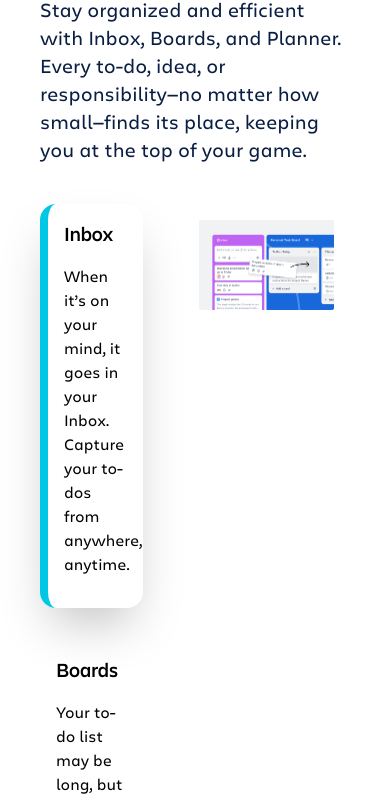
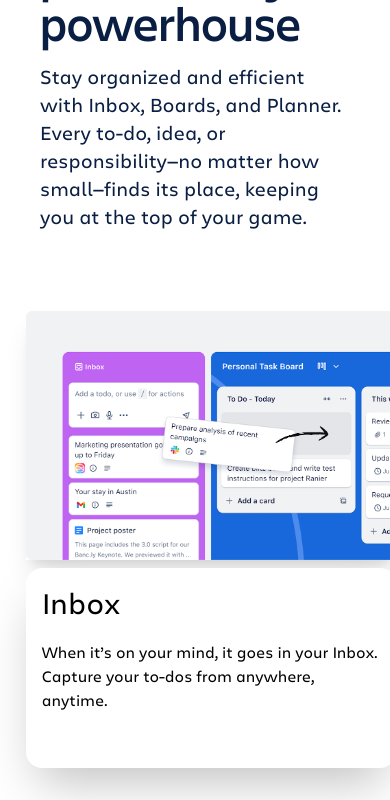
Before and after one commit to Zynalex9/taskflow, a React (Vite) app in the folder client/: page / in a window 390 px wide. Shown: the part 1156-1956 px from the top of the page. Built offline with nearby package versions, Linux system fonts and the light colour scheme.

Commit message:
Responsive

```diff
--- a/client/package.json
+++ b/client/package.json
@@ -15,6 +15,7 @@
     "lucide-react": "^0.503.0",
     "react": "^19.0.0",
     "react-dom": "^19.0.0",
+    "react-hook-form": "^7.56.1",
     "react-redux": "^9.2.0",
     "react-router-dom": "^7.5.1",
     "socket.io-client": "^4.8.1",
--- a/client/src/components/home/HeroSection.tsx
+++ b/client/src/components/home/HeroSection.tsx
@@ -27,7 +27,7 @@ const HeroSection = () => {
       <div className="w-full mt-6 lg:mt-0 lg:w-1/2 flex justify-center items-center">
         <video
           src="/n20-hero-cropped2.mov"
-          className="w-full h-full max-h-[400px] object-contain"
+          className="w-full h-full max-lg:h-[400px] object-contain"
           autoPlay
           muted
         />
--- a/client/src/components/home/Slider.tsx
+++ b/client/src/components/home/Slider.tsx
@@ -109,10 +109,12 @@ const Slider = () => {
           </button>
         </div>
       </div>
+      <div className="relative h-[500px] w-full px-30">
+
       {data.map(({ content, name, designation, sideText, logo }, idx) => (
         <div
-          className={`w-[90%] lg:w-[80%] m-auto flex flex-col lg:flex-row shadow-2xl shadow-black rounded-xl opacity-95 transition-opacity duration-200 ease-in ${
-            idx === currentSlideIndex ? "block opacity-100" : "hidden opacity-0"
+          className={`h-[350px] lg:h-[500px] w-[90%] lg:w-[80%] absolute flex flex-col lg:flex-row shadow-2xl shadow-black rounded-xl transition-opacity duration-400 ease-in ${
+            idx === currentSlideIndex ? "opacity-100" : "opacity-0"
           }`}
         >
           <div className="left-side w-full lg:w-[65%] p-6">
@@ -138,6 +140,8 @@ const Slider = () => {
           </div>
         </div>
       ))}
+      </div>
+
       <div className="controls  w-[100%]  flex justify-center mt-10 lg:hidden">
         <div>
           <button onClick={prevSlide}>
--- a/client/src/components/home/Tabs.tsx
+++ b/client/src/components/home/Tabs.tsx
@@ -1,3 +1,4 @@
+import { ArrowLeft, ArrowRight } from "lucide-react";
 import { useState } from "react";
 
 interface IData {
@@ -5,6 +6,7 @@ interface IData {
   heading: string;
   description: string;
 }
+
 const Tabs = () => {
   const sectionData: IData[] = [
     {
@@ -26,10 +28,25 @@ const Tabs = () => {
         "Planner Drag, drop, get it done. Snap your top tasks into your calendar and make time for what truly matters.",
     },
   ];
+
   const [selectedIdx, setSelectedIdx] = useState<number>(0);
-  console.log();
+  const [currentIdx, setCurrentidx] = useState<number>(0);
+
+  const prevSlide = () => {
+    setCurrentidx((prev) =>
+      prev === 0 ? sectionData.length - 1 : prev - 1
+    );
+  };
+
+  const nextSlide = () => {
+    setCurrentidx((prev) =>
+      prev === sectionData.length - 1 ? 0 : prev + 1
+    );
+  };
+
   return (
     <div>
+      {/* Top Section */}
       <div className="top-sec font-charlie-text-r text-heading px-10 space-y-4">
         <h3 className="text-xl font-charlie-display-sm pt-10">TASKFLOW 101</h3>
         <h1 className="font-charlie-display-sm text-5xl">
@@ -41,13 +58,15 @@ const Tabs = () => {
           keeping you at the top of your game.
         </p>
       </div>
-      <div className="slider-div w-full flex gap-10 p-10">
+
+      {/* Desktop View */}
+      <div className="slider-div w-full flex gap-10 p-10 max-lg:hidden">
         <div className="left w-1/3 space-y-8">
           {sectionData.map(({ description, heading }, idx) => (
             <div
               key={idx}
               onClick={() => setSelectedIdx(idx)}
-              className={`font-charlie-text-r rounded-2xl transition-all duration-100 p-4 ${
+              className={`font-charlie-text-r rounded-2xl transition-all duration-200 cursor-pointer p-4 ${
                 selectedIdx === idx
                   ? "shadow-2xl border-l-8 border-[#00C7E5]"
                   : ""
@@ -61,7 +80,41 @@ const Tabs = () => {
           ))}
         </div>
         <div className="right w-[75%] rounded-lg p-4">
-          <img src={sectionData[selectedIdx].image} alt="" className="object-contain" />
+          <img
+            src={sectionData[selectedIdx].image}
+            alt=""
+            className="object-contain"
+          />
+        </div>
+      </div>
+
+      <div className="my-20 w-full mx-4 lg:hidden relative min-h-[500px]">
+        {sectionData.map((data, idx) => (
+          <div
+            key={idx}
+            className={`absolute top-0 left-0 w-full transition-opacity duration-700 ease-in-out ${
+              idx === currentIdx
+                ? "opacity-100 z-10"
+                : "opacity-0 z-0 pointer-events-none"
+            }`}
+          >
+            <div className="img">
+              <img
+                src={data.image}
+                alt=""
+                className="size-[95%] mx-auto shadow-xl"
+              />
+            </div>
+            <div className="p-4 space-y-5 font-charlie-text-r bg-white shadow-2xl w-[95%] mx-auto my-2 rounded-2xl min-h-[200px]">
+              <h1 className="text-3xl">{data.heading}</h1>
+              <p className="text-md mb-10">{data.description}</p>
+            </div>
+          </div>
+        ))}
+
+        <div className="w-full flex items-center justify-center absolute -bottom-8 left-0 pb-4 z-20">
+          <ArrowLeft onClick={prevSlide} className="mx-3 cursor-pointer" />
+          <ArrowRight onClick={nextSlide} className="mx-3 cursor-pointer" />
         </div>
       </div>
     </div>
```
Also changed, not shown: 1 other file (tests, documents, lock files or other folders).
